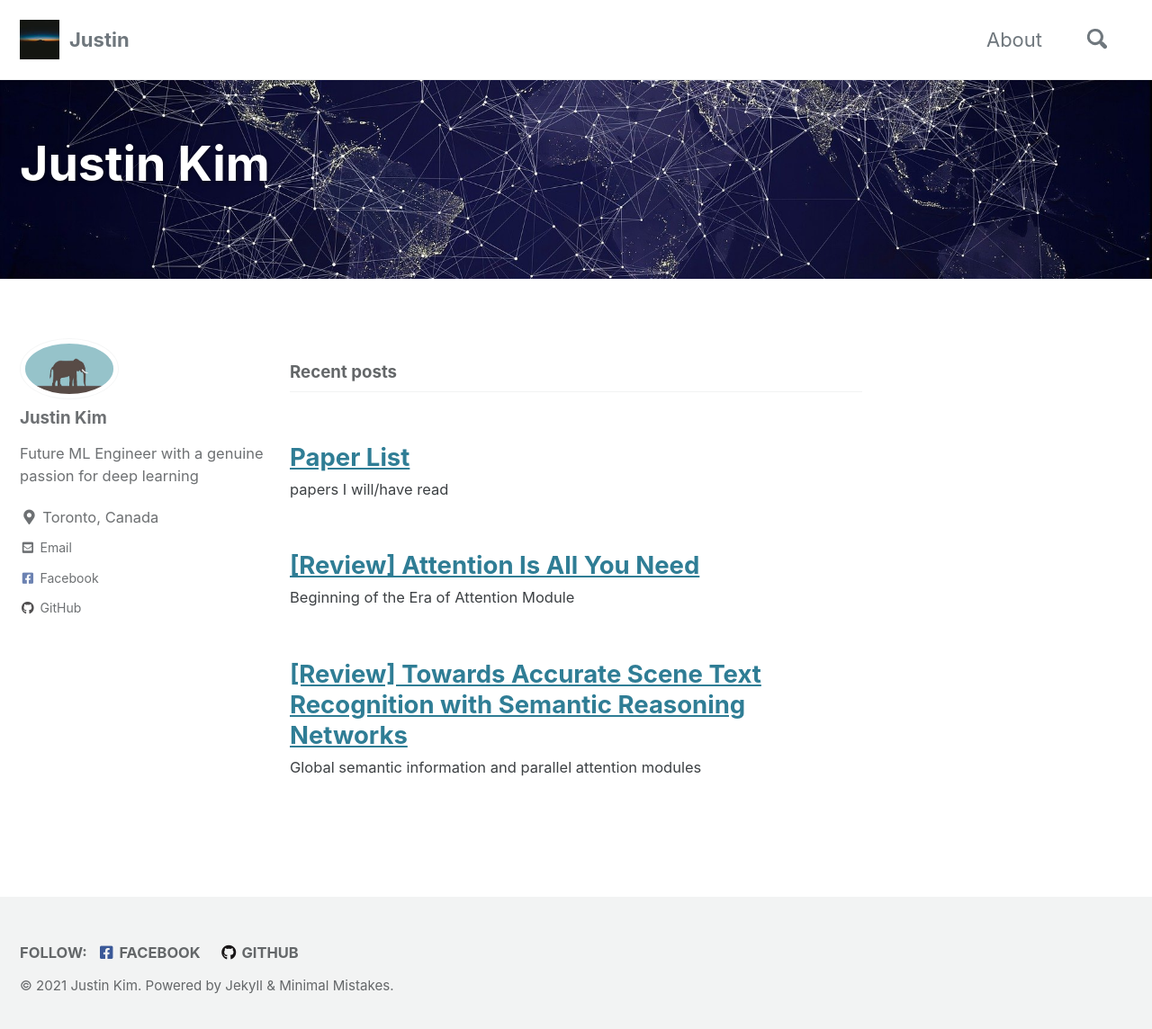
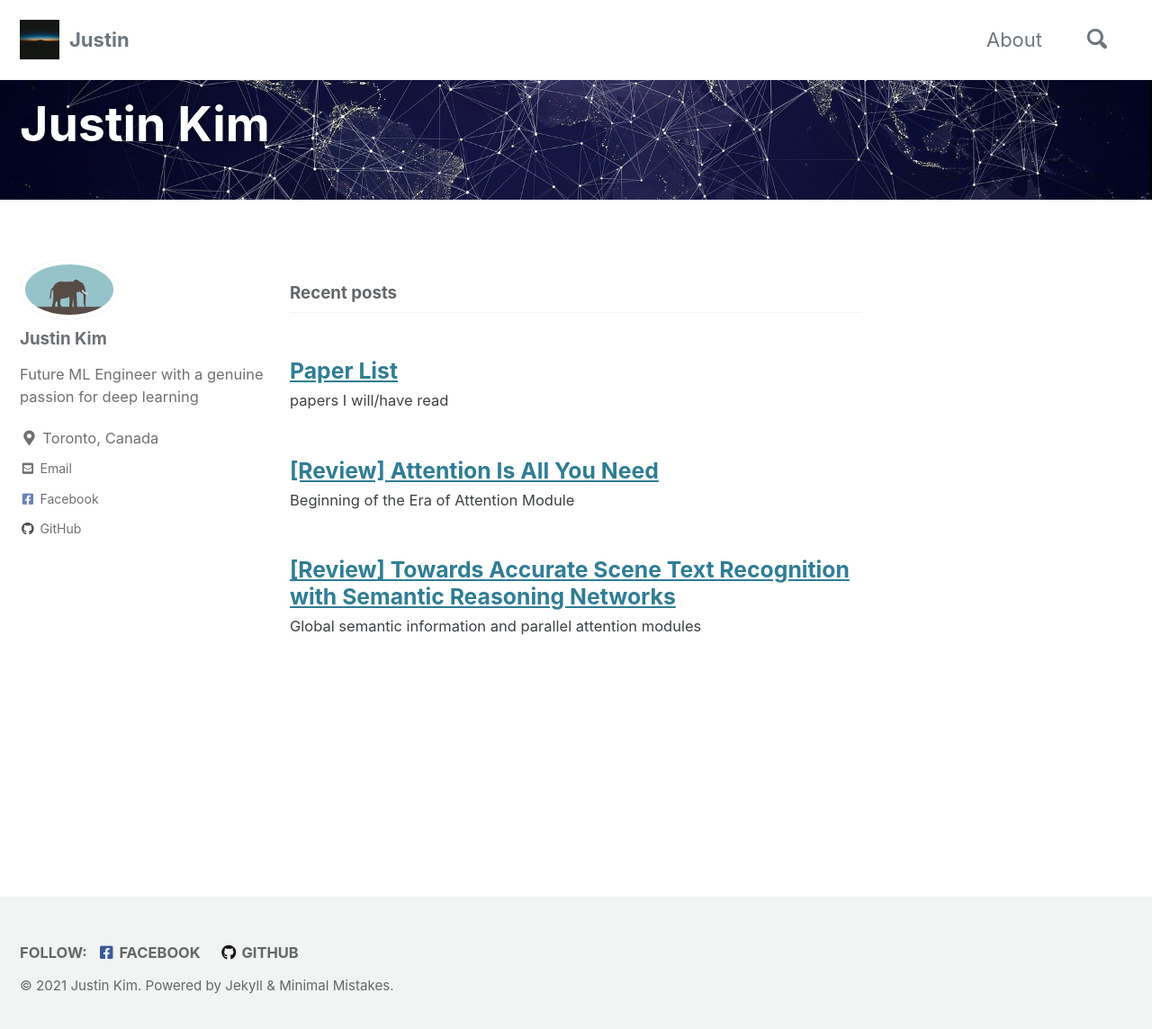
Before and after one commit to ijjustinKim/ijjustinKim.github.io, a Jekyll site: the page built from index.html, in a window 1280 px wide and 1152 px high. Shown: the top 1144 px of the window at 90% size. Built offline with Jekyll 4.4.1, drawn with Linux system fonts in a browser that asks for light colours; cached includes are drawn as plain includes; the list of posts is cut into pages by our own code.

Commit message:
style change

```diff
--- a/_sass/minimal-mistakes/_base.scss
+++ b/_sass/minimal-mistakes/_base.scss
@@ -35,23 +35,23 @@ h6 {
 
 h1 {
   margin-top: 0;
-  font-size: $h-size-1;
+  font-size: $h-size-2;
 }
 
 h2 {
-  font-size: $h-size-2;
+  font-size: $h-size-3;
 }
 
 h3 {
-  font-size: $h-size-3;
+  font-size: $h-size-4;
 }
 
 h4 {
-  font-size: $h-size-4;
+  font-size: $h-size-5;
 }
 
 h5 {
-  font-size: $h-size-5;
+  font-size: $h-size-6;
 }
 
 h6 {
--- a/_sass/minimal-mistakes/_page.scss
+++ b/_sass/minimal-mistakes/_page.scss
@@ -169,7 +169,7 @@ body {
   &--overlay {
     position: relative;
     margin-bottom: 2em;
-    padding: 3em 0;
+    padding: 1em 0;
     @include clearfix;
     background-size: cover;
     background-repeat: no-repeat;
```
